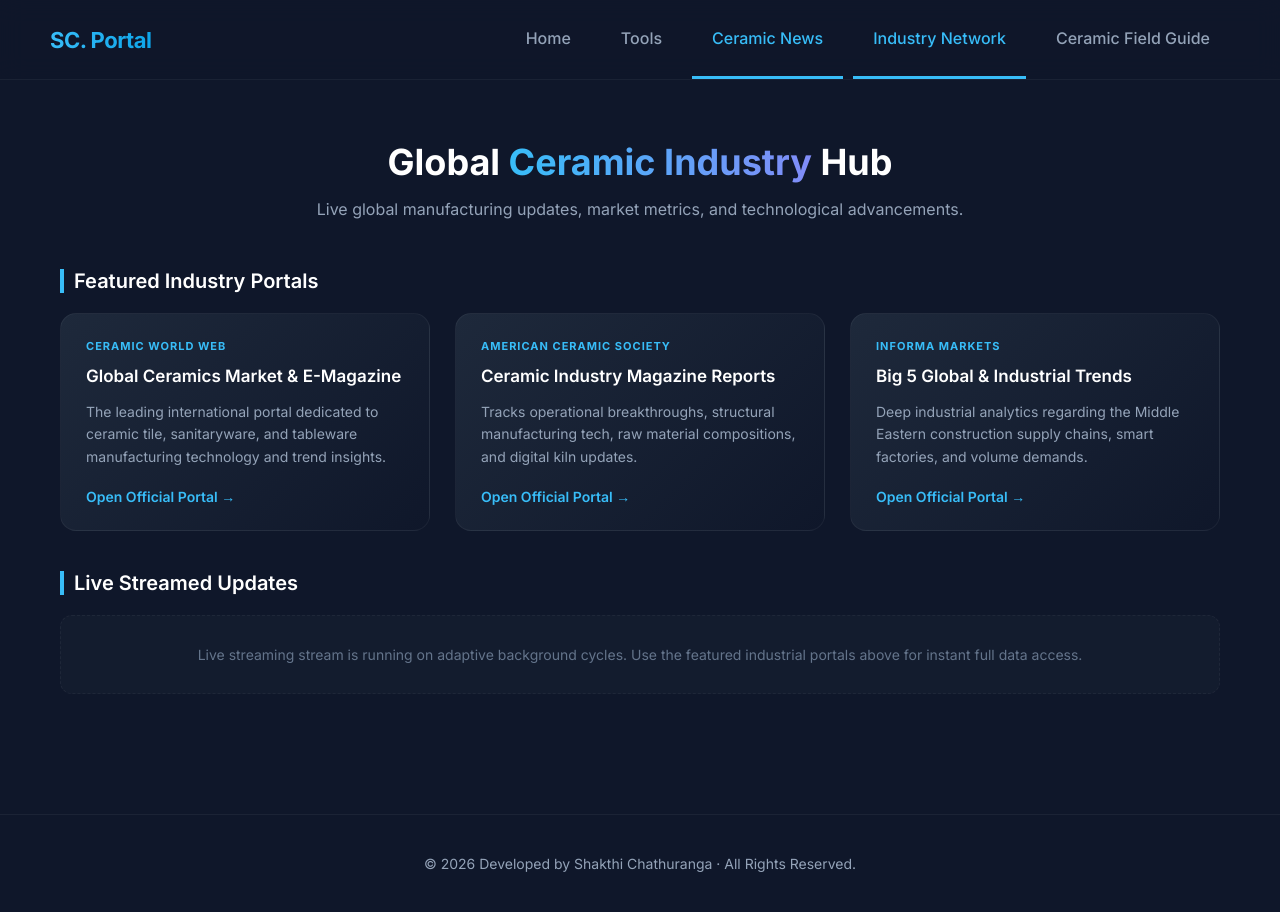
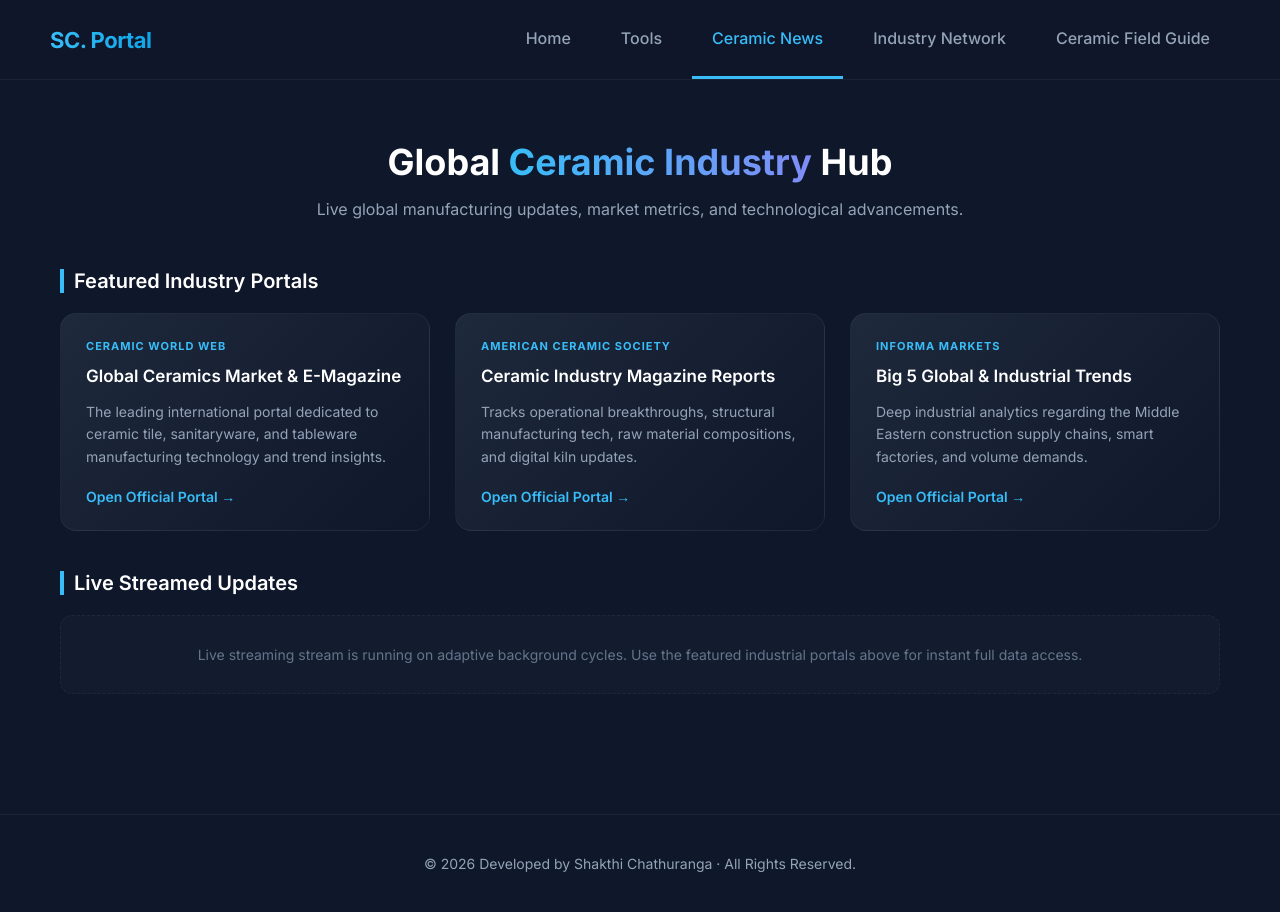
Before and after one commit to shakthiyak/shakthiyak.github.io, a plain HTML site: page ceramic_news.html in a window 1280 px wide. Drawn offline with Linux system fonts and the light colour scheme; no server answers.

Commit message:
Update ceramic_news.html

```diff
--- a/ceramic_news.html
+++ b/ceramic_news.html
@@ -225,7 +225,7 @@
             <li><a href="index.html">Home</a></li>
             <li><a href="tools.html">Tools</a></li>
             <li><a href="#" class="active">Ceramic News</a></li>
-            <li><a href="#" class="active">Industry Network</a></li>
+            <li><a href="ceramic_news.html">Industry Network</a></li>
             <li><a href="ceramic_field_guide.html">Ceramic Field Guide</a></li>
 
         </ul>
```
